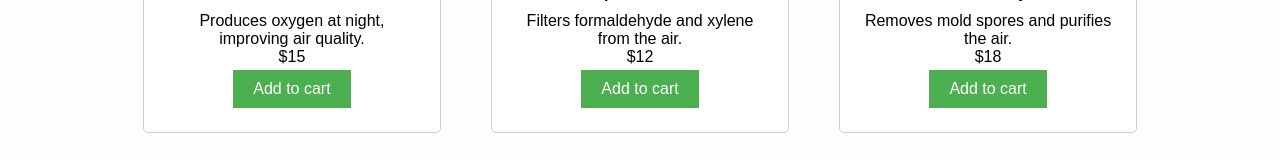
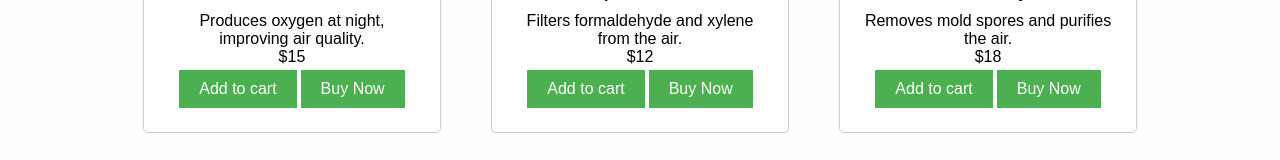
Before and after one commit to SajidAlideveloper/e-planting, a React (Vite) app: page / in a window 1280 px wide. Shown: the part 1214-1374 px from the top of the page. Built offline with nearby package versions, Linux system fonts and the light colour scheme.

Commit message:
added a button BuyNow with each product

```diff
--- a/src/ProductList.jsx
+++ b/src/ProductList.jsx
@@ -258,6 +258,10 @@ function ProductList() {
        setShowCart(true); // Set showCart to true when cart icon is clicked
    };
 
+   const handleBuyNow = (product) =>{
+       handleAddedToCart(product);
+       setShowCart(true);
+   }
    const handlePlantsClick = (e) => {
         e.preventDefault();
         setShowPlants(true); // Set showAboutUs to true when "About Us" link is clicked
@@ -326,6 +330,11 @@ function ProductList() {
                                 >
                                     {disabledProducts.includes(plant.name) ? 'Added to cart' : 'Add to cart'}
                                 </button>
+                                <button  className="product-button" onClick={() => handleBuyNow(plant)}
+                                disabled={disabledProducts.includes(plant.name)}
+                                >
+                                    Buy Now
+                                </button>
                             </div>
                         ))}
                     </div>
```
